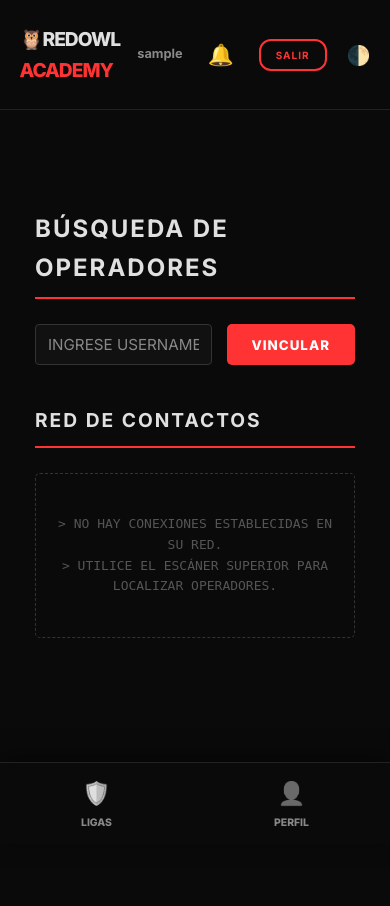
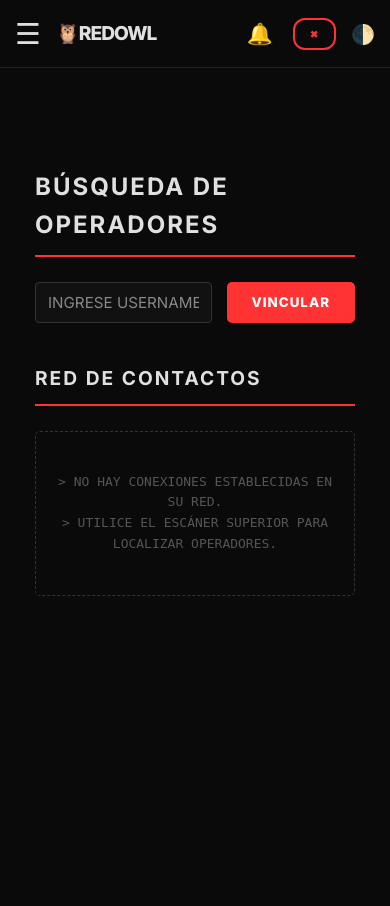
Before and after one commit to diegovpa10/Duolingo, a Django app: page /red/ in a window 390 px wide. After the commit the page ends 596 px from the top, so only its background shows below. Run offline with Django 5.2, Linux system fonts and the light colour scheme; the visitor is signed in with stand-in values (Sample User, id 1); data that the repository does not hold is empty.

Commit message:
Energia 10, vista celular, actualizar ligas

```diff
--- a/aprendizaje/context_processors.py
+++ b/aprendizaje/context_processors.py
@@ -12,7 +12,7 @@ def regeneracion_energia(request):
             estudiante.fecha_ultima_recarga = ahora
             estudiante.save()
 
-        if estudiante.energia < 5:
+        if estudiante.energia < 10:
             tiempo_pasado = ahora - estudiante.fecha_ultima_recarga
             minutos_pasados = tiempo_pasado.total_seconds() / 60
 
@@ -21,8 +21,8 @@ def regeneracion_energia(request):
 
             if puntos_recuperados > 0:
                 nueva_energia = estudiante.energia + puntos_recuperados
-                if nueva_energia >= 5:
-                    estudiante.energia = 5
+                if nueva_energia >= 10:
+                    estudiante.energia = 10
                     estudiante.fecha_ultima_recarga = ahora
                 else:
                     estudiante.energia = nueva_energia
--- a/aprendizaje/models.py
+++ b/aprendizaje/models.py
@@ -14,7 +14,7 @@ class Estudiante(models.Model):
     xp_total = models.BigIntegerField(default=0)
     fecha_ultima_leccion = models.DateField(null=True, blank=True)
     fecha_ultima_recarga = models.DateTimeField(default=timezone.now, null=True, blank=True)
-    energia = models.IntegerField(default=5)
+    energia = models.IntegerField(default=10)
     racha_ejercicios = models.IntegerField(default=0)
     avatar = models.ImageField(upload_to='avatares/', default='avatares/default_owl.png', null=True, blank=True)
     escuela = models.CharField(max_length=200, blank=True, null=True)
--- a/aprendizaje/templates/aprendizaje/base.html
+++ b/aprendizaje/templates/aprendizaje/base.html
@@ -168,7 +163,7 @@ body {
     display: flex;
     justify-content: space-between;
     align-items: center;
-    padding: 1.5rem 5%; /* Ajustado para dar más espacio a los lados */
+    padding: 1.5rem 5%;
     background-color: var(--bg-color);
     border-bottom: 1px solid var(--secondary-accent);
     position: sticky;
@@ -184,11 +179,19 @@ body {
     text-decoration: none;
 }
 
-.logo span {
-    color: var(--accent-color);
+.logo span { color: var(--accent-color); }
+
+/* BOTÓN HAMBURGUESA PARA MÓVIL */
+.hamburger-btn {
+    display: none;
+    background: none;
+    border: none;
+    color: var(--text-color);
+    font-size: 1.8rem;
+    cursor: pointer;
+    margin-right: 15px;
 }
 
-/* TARJETAS CON HOVER ROJO */
 .card {
     background-color: var(--card-bg);
     border: 1px solid var(--secondary-accent);
@@ -298,56 +272,43 @@ body {
     gap: 10px;
 }
 
-.content-area {
-    flex-grow: 1; /* El área de contenido toma todo el espacio libre restante */
-    max-width: 100%;
-}
+.content-area { flex-grow: 1; max-width: 100%; }
 
 /* =========================================
-   📱 NAVEGACIÓN MÓVIL (APP STYLE)
+   📱 RESPONSIVE Y MENÚ MÓVIL (DESLIZANTE)
    ========================================= */
-.mobile-bottom-nav { display: none; } /* Oculto en PC */
+@media (max-width: 768px) {
+    /* Mostramos el botón hamburguesa */
+    .hamburger-btn { display: block; }
 
-@media (max-width: 768px) {
-    .sidebar-menu { display: none; } /* Oculta el menú lateral en PC */
+    /* Adaptamos el contenedor principal */
+    .app-container { padding: 0 15px; }
 
-    .app-container {
-        margin-bottom: 80px; /* Deja espacio para que el menú no tape el contenido */
-        padding: 0 15px;
+    /* El menú lateral se convierte en un panel deslizante */
+    .sidebar-menu {
+        position: fixed;
+        top: 0;
+        left: -100%; /* Oculto fuera de la pantalla por defecto */
+        width: 260px;
+        height: 100vh;
+        background-color: var(--card-bg);
+        border-right: 1px solid var(--secondary-accent);
+        padding: 90px 20px 20px 20px; /* 90px de top para quedar bajo la navbar */
+        z-index: 999; /* La navbar tiene 1000, así que pasa por debajo */
+        transition: left 0.3s ease-in-out;
+        box-shadow: 5px 0 15px rgba(0,0,0,0.5);
     }
 
-    /* Barra inferior estilo App */
-    .mobile-bottom-nav {
-        display: flex;
-        position: fixed;
-        bottom: 0;
-        left: 0;
-        width: 100%;
-        background-color: var(--bg-color);
-        border-top: 1px solid var(--secondary-accent);
-        z-index: 2000;
-        justify-content: space-around;
-        padding: 12px 0;
-        box-shadow: 0 -5px 20px rgba(0,0,0,0.5);
-    }
+    /* Clase que añadimos con JavaScript para mostrarlo */
+    .sidebar-menu.active { left: 0; }
 
-    .mobile-nav-btn {
-        display: flex;
-        flex-direction: column;
-        align-items: center;
-        color: #888;
-        text-decoration: none;
-        font-size: 0.65rem;
-        font-weight: 800;
-        text-transform: uppercase;
-        gap: 5px;
-        transition: color 0.2s;
-    }
+    /* Optimizamos la Navbar para que todo quepa en móviles */
+    .logo-text-academy { display: none; } /* Esconde "ACADEMY" */
+    .user-info-text { display: none; } /* Esconde "Usuario | 10 XP" */
+    .energia-texto { display: none; } /* Esconde "5/5" de la energía */
+    .btn-salir-text { display: none; } /* Esconde el texto de salir */
 
-    .mobile-nav-btn .menu-icon { font-size: 1.4rem; filter: grayscale(100%); }
-
-    .mobile-nav-btn.active { color: var(--accent-color); }
-    .mobile-nav-btn.active .menu-icon { filter: drop-shadow(0 0 5px rgba(255,51,51,0.5)) grayscale(0%); }
+    .navbar { padding: 1rem 15px; }
 }
 
 .menu-btn {
@@ -366,148 +327,67 @@ body {
     letter-spacing: 1px;
 }
 
-.menu-btn:hover {
-    background-color: var(--secondary-accent);
-}
-
+.menu-btn:hover { background-color: var(--secondary-accent); }
 .menu-btn.active {
     background-color: rgba(255, 51, 51, 0.1);
     border-color: var(--accent-color);
     color: var(--accent-color);
 }
-
-.menu-icon {
-    font-size: 1.5rem;
-}
+.menu-icon { font-size: 1.5rem; }
 
 /* =========================================
-   🔵 HEDWIG: ASISTENTE DE CÓDIGO
+   🔵 HEDWIG & ENERGÍA (SISTEMAS)
    ========================================= */
 .hedwig-box {
-    display: flex;
-    align-items: flex-start;
-    gap: 15px;
-    background-color: var(--support-bg);
-    border: 2px solid var(--support-border);
-    border-radius: 12px;
-    padding: 15px;
-    margin-top: 15px;
-    box-shadow: 0 4px 15px rgba(0, 0, 0, 0.1);
-    animation: aparecer 0.3s ease-out; /* Una pequeña animación de entrada */
+    display: flex; align-items: flex-start; gap: 15px; background-color: var(--support-bg);
+    border: 2px solid var(--support-border); border-radius: 12px; padding: 15px; margin-top: 15px;
+    box-shadow: 0 4px 15px rgba(0, 0, 0, 0.1); animation: aparecer 0.3s ease-out;
 }
+.hedwig-icon { font-size: 2.5rem; flex-shrink: 0; filter: drop-shadow(0 0 5px var(--support-color)); }
+.hedwig-text { color: var(--text-color); font-size: 0.95rem; font-weight: 500; line-height: 1.5; }
+.hedwig-text span { color: var(--support-color); font-weight: 800; }
 
-.hedwig-icon {
-    font-size: 2.5rem;
-    flex-shrink: 0;
-    filter: drop-shadow(0 0 5px var(--support-color)); /* Le da un brillo mágico/tech */
+@keyframes aparecer { from { opacity: 0; transform: translateY(-10px); } to { opacity: 1; transform: translateY(0); } }
+
+.energia-nav-container {
+    display: flex; align-items: center; gap: 8px; background-color: #0a0a0a;
+    border: 1px solid rgba(255, 51, 51, 0.3); padding: 5px 12px; border-radius: 20px; font-family: monospace;
 }
+.energia-icon { color: #ffcc00; font-size: 1.1rem; animation: pulse-energia 2s infinite alternate; }
+.energia-bar-wrapper { width: 60px; height: 10px; background-color: #1a1a1a; border-radius: 5px; overflow: hidden; border: 1px solid #333; }
+.energia-bar { height: 100%; background: linear-gradient(90deg, #ff3333, #ff6666); box-shadow: 0 0 8px rgba(255, 51, 51, 0.7); transition: width 0.5s ease; }
+.energia-texto { color: #e0e0e0; font-size: 0.85rem; font-weight: bold; }
 
-.hedwig-text {
-    color: var(--text-color);
-    font-size: 0.95rem;
-    font-weight: 500;
-    line-height: 1.5;
-}
+@keyframes pulse-energia { 0% { transform: scale(1); filter: drop-shadow(0 0 2px rgba(255, 204, 0, 0.5)); } 100% { transform: scale(1.15); filter: drop-shadow(0 0 8px rgba(255, 204, 0, 0.9)); } }
 
-.hedwig-text span {
-    color: var(--support-color);
-    font-weight: 800;
-}
+form a { word-break: break-all; overflow-wrap: break-word; color: var(--accent-color); }
+form input[type="checkbox"] { margin-left: 5px; cursor: pointer; }
 
-/* Animación para que Hedwig no aparezca de golpe */
-@keyframes aparecer {
-    from { opacity: 0; transform: translateY(-10px); }
-    to { opacity: 1; transform: translateY(0); }
-}
-
-/* =========================================
-   SISTEMA DE ENERGÍA (⚡)
-   ========================================= */
-.energia-nav-container {
-    display: flex;
-    align-items: center;
-    gap: 8px;
-    background-color: #0a0a0a;
-    border: 1px solid rgba(255, 51, 51, 0.3);
-    padding: 5px 12px;
-    border-radius: 20px;
-    font-family: monospace;
-}
-
-.energia-icon {
-    color: #ffcc00;
-    font-size: 1.1rem;
-    animation: pulse-energia 2s infinite alternate;
-}
-
-.energia-bar-wrapper {
-    width: 80px;
-    height: 10px;
-    background-color: #1a1a1a;
-    border-radius: 5px;
-    overflow: hidden;
-    border: 1px solid #333;
-}
-
-.energia-bar {
-    height: 100%;
-    background: linear-gradient(90deg, #ff3333, #ff6666);
-    box-shadow: 0 0 8px rgba(255, 51, 51, 0.7);
-    transition: width 0.5s ease;
-}
-
-.energia-texto {
-    color: #e0e0e0;
-    font-size: 0.85rem;
-    font-weight: bold;
-}
-
-/* Pequeña animación para hacer que el rayo pulse sutilmente */
-@keyframes pulse-energia {
-    0% { transform: scale(1); filter: drop-shadow(0 0 2px rgba(255, 204, 0, 0.5)); }
-    100% { transform: scale(1.15); filter: drop-shadow(0 0 8px rgba(255, 204, 0, 0.9)); }
-}
-
-/* Ajuste para enlaces largos en los formularios (como el del Avatar) */
-form a {
-    word-break: break-all;
-    overflow-wrap: break-word;
-    color: var(--accent-color); /* Para que mantenga el color de tu diseño */
-}
-
-/* Para que la caja del checkbox de "Borrar" se alinee mejor */
-form input[type="checkbox"] {
-    margin-left: 5px;
-    cursor: pointer;
-}
-
-/* Estilos base para cada alerta */
-.notif-item {
-        background: #161616;
-        padding: 10px;
-        border-radius: 4px;
-        margin-bottom: 6px;
-}
-
-    /* Colores dinámicos del borde izquierdo */
-.notif-success { border-left: 3px solid #00ff41; } /* Verde para Aceptada */
-.notif-error { border-left: 3px solid #ff4d4d; }   /* Rojo para Rechazada */
-.notif-info { border-left: 3px solid #00ffff; }    /* Cyan para En Revisión */
+.notif-item { background: #161616; padding: 10px; border-radius: 4px; margin-bottom: 6px; }
+.notif-success { border-left: 3px solid #00ff41; }
+.notif-error { border-left: 3px solid #ff4d4d; }
+.notif-info { border-left: 3px solid #00ffff; }
 
 </style>
 </head>
 <body>
 
 <nav class="navbar">
-    {% if user.is_authenticated and user.reclutador %}
-        <a href="{% url 'dashboard_reclutador' %}" class="logo">🦉REDOWL <span>ACADEMY</span></a>
-    {% else %}
-        <a href="/" class="logo">🦉REDOWL <span>ACADEMY</span></a>
-    {% endif %}
+    <div style="display: flex; align-items: center;">
+        {% if user.is_authenticated %}
+            <button class="hamburger-btn" onclick="toggleMobileMenu()">☰</button>
+        {% endif %}
 
-    <div class="d-flex align-items-center" style="gap: 20px;">
+        {% if user.is_authenticated and user.reclutador %}
+            <a href="{% url 'dashboard_reclutador' %}" class="logo">🦉REDOWL <span class="logo-text-academy">ACADEMY</span></a>
+        {% else %}
+            <a href="/" class="logo">🦉REDOWL <span class="logo-text-academy">ACADEMY</span></a>
+        {% endif %}
+    </div>
+
+    <div class="d-flex align-items-center" style="gap: 15px;">
         {% if user.is_authenticated %}
-            <span style="font-size: 0.8rem; color: #888; font-weight: bold;">
+            <span class="user-info-text" style="font-size: 0.8rem; color: #888; font-weight: bold;">
                 {{ user.username }}
                 {% if user.estudiante %}
                     | <b style="color: var(--accent-color);">{{ user.estudiante.xp_total|default:"0" }} XP</b>
@@ -562,7 +442,10 @@ form input[type="checkbox"] {
             </div>
             <form action="{% url 'logout' %}" method="post" style="display: inline;">
                 {% csrf_token %}
-                <button type="submit" class="btn btn-outline" style="padding: 8px 15px; font-size: 10px;">SALIR</button>
+                <button type="submit" class="btn btn-outline" style="padding: 8px 15px; font-size: 10px;">
+                    <span class="btn-salir-text">SALIR</span>
+                    <span style="display: none;" class="btn-salir-icon">✖</span>
+                </button>
             </form>
         {% else %}
             <a href="{% url 'login' %}" class="btn btn-outline" style="padding: 8px 15px; font-size: 11px;">Entrar</a>
@@ -574,20 +457,34 @@ form input[type="checkbox"] {
 </nav>
 
 <script>
+    /* Script del Botón Hamburguesa */
+    function toggleMobileMenu() {
+        const menu = document.querySelector('.sidebar-menu');
+        if (menu) {
+            menu.classList.toggle('active');
+        }
+    }
+
+    /* Cerrar el menú si hacemos clic fuera de él en móvil */
+    document.addEventListener('click', function(event) {
+        const menu = document.querySelector('.sidebar-menu');
+        const btn = document.querySelector('.hamburger-btn');
+        if (menu && menu.classList.contains('active') && !menu.contains(event.target) && !btn.contains(event.target)) {
+            menu.classList.remove('active');
+        }
+    });
+
     function toggleNotificaciones(event) {
         event.stopPropagation();
         const dropdown = document.getElementById('notif-dropdown');
         const contador = document.getElementById('notif-contador');
 
-        // Verificamos si se va a abrir el panel
         const seVaAOpen = (dropdown.style.display === 'none' || dropdown.style.display === '');
 
         if (seVaAOpen) {
             dropdown.style.display = 'block';
 
-            // Si hay un contador visible en pantalla, procedemos a borrarlo en la base de datos
             if (contador) {
-                // Obtenemos el token CSRF que Django genera por seguridad en los formularios
                 const csrfToken = document.querySelector('[name=csrfmiddlewaretoken]')?.value;
 
                 fetch("{% url 'marcar_notificaciones_leidas' %}", {
@@ -676,33 +571,6 @@ form input[type="checkbox"] {
 
 </div>
 
-{% if user.is_authenticated %}
-    <nav class="mobile-bottom-nav">
-        {% if user.estudiante %}
-            <a href="{% url 'lista_cursos' %}" class="mobile-nav-btn {% if request.path == '/' or '/curso/' in request.path %}active{% endif %}">
-                <span class="menu-icon">🏠</span> Aprender
-            </a>
-            <a href="{% url 'bolsa_trabajo' %}" class="mobile-nav-btn {% if request.path == '/misiones-laborales/' %}active{% endif %}">
-                <span class="menu-icon">💼</span> Misiones
-            </a>
-        {% elif user.reclutador %}
-            <a href="{% url 'dashboard_reclutador' %}" class="mobile-nav-btn {% if request.path == '/empresa/dashboard/' %}active{% endif %}">
-                <span class="menu-icon">📊</span> Panel
-            </a>
-            <a href="{% url 'crear_oferta' %}" class="mobile-nav-btn {% if request.path == '/empresa/nueva-oferta/' %}active{% endif %}">
-                <span class="menu-icon">➕</span> Oferta
-            </a>
-        {% endif %}
-
-        <a href="{% url 'ligas' %}" class="mobile-nav-btn {% if request.path == '/ligas/' %}active{% endif %}">
-            <span class="menu-icon">🛡️</span> Ligas
-        </a>
-        <a href="{% url 'perfil' %}" class="mobile-nav-btn {% if request.path == '/perfil/' %}active{% endif %}">
-            <span class="menu-icon">👤</span> Perfil
-        </a>
-    </nav>
-{% endif %}
-
 <script>
     function toggleTheme() {
         const body = document.documentElement;
@@ -716,19 +584,23 @@ form input[type="checkbox"] {
         }
     }
 
-    // Cargar tema guardado
     if (localStorage.getItem('theme') === 'light') {
         document.documentElement.setAttribute('data-theme', 'light');
     }
 </script>
 <script>
-    // Espera a que la página cargue, busca la barra de energía y le da su ancho real
     document.addEventListener("DOMContentLoaded", function() {
         const barraEnergia = document.querySelector('.energia-bar');
         if (barraEnergia) {
             const progreso = barraEnergia.getAttribute('data-progress');
             barraEnergia.style.width = progreso + '%';
         }
+
+        /* Pequeño arreglo para el botón salir en celular */
+        if (window.innerWidth <= 768) {
+            const iconoSalir = document.querySelector('.btn-salir-icon');
+            if (iconoSalir) iconoSalir.style.display = 'inline';
+        }
     });
 </script>
 </body>
--- a/aprendizaje/views.py
+++ b/aprendizaje/views.py
@@ -147,21 +147,21 @@ def detalle_leccion(request, leccion_id):
                     ranking_actual.save()
 
                 if estudiante.racha_ejercicios == 3:
-                    estudiante.energia = min(5, estudiante.energia + 1)
+                    estudiante.energia = min(10, estudiante.energia + 1)
                     mensaje += "\n\n⚡ ¡Racha de 3 aciertos! Has recuperado 1 de energía."
                 elif estudiante.racha_ejercicios == 5:
-                    estudiante.energia = min(5, estudiante.energia + 2)
+                    estudiante.energia = min(10, estudiante.energia + 2)
                     mensaje += "\n\n⚡ ¡Racha de 5 aciertos! Has recuperado 2 de energía."
                 elif estudiante.racha_ejercicios == 7:
-                    estudiante.energia = min(5, estudiante.energia + 3)
+                    estudiante.energia = min(10, estudiante.energia + 3)
                     mensaje += "\n\n⚡ ¡Imparable! (7 aciertos) Has recuperado 3 de energía."
             else:
                 estudiante.racha_ejercicios = 0
                 if estudiante.energia > 0:
-                    if estudiante.energia == 5:
+                    if estudiante.energia == 10:
                         estudiante.fecha_ultima_recarga = timezone.now()
                     estudiante.energia -= 1
-                    mensaje += f"\n\n⚠️ ¡Fallaste! Pierdes 1 de energía. Nivel actual: {estudiante.energia}/5 ⚡."
+                    mensaje += f"\n\n⚠️ ¡Fallaste! Pierdes 1 de energía. Nivel actual: {estudiante.energia}/10 ⚡."
                 else:
                     mensaje = "❌ ¡ENERGÍA AGOTADA! Sistema bloqueado. Espera a recargar."
 
```
Also changed, not shown: other parts of aprendizaje/templates/aprendizaje/base.html (+15 -51 lines), aprendizaje/management/commands/reiniciar_ligas.py (added, +95 -0 lines), aprendizaje/management/__init__.py (added), aprendizaje/management/commands/__init__.py (added).
